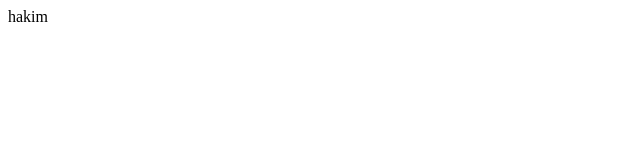
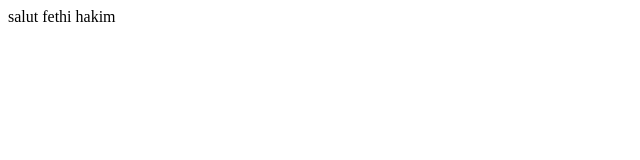
Before and after one commit to hakimyadel/jobexpress, an Angular app: page / in a window 1280 px wide. Shown: the top 160 px of the page, without its empty margins (0-640 px from the left). Built offline with nearby package versions, Linux system fonts and the light colour scheme.

Commit message:
commit test hakim

```diff
--- a/src/app/app.component.html
+++ b/src/app/app.component.html
@@ -1,4 +1,4 @@
-
+salut fethi
  hakim
 
 <router-outlet></router-outlet>
```
